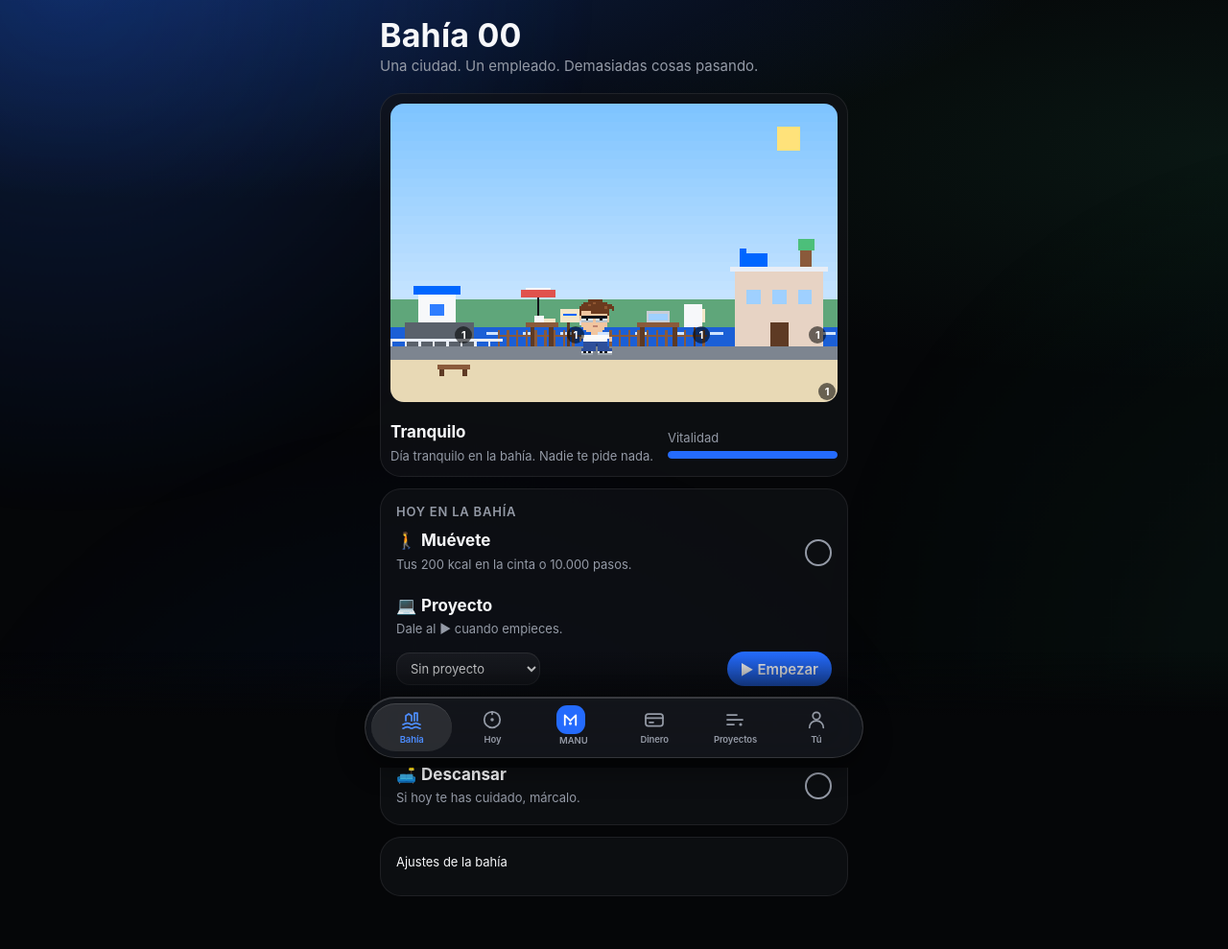
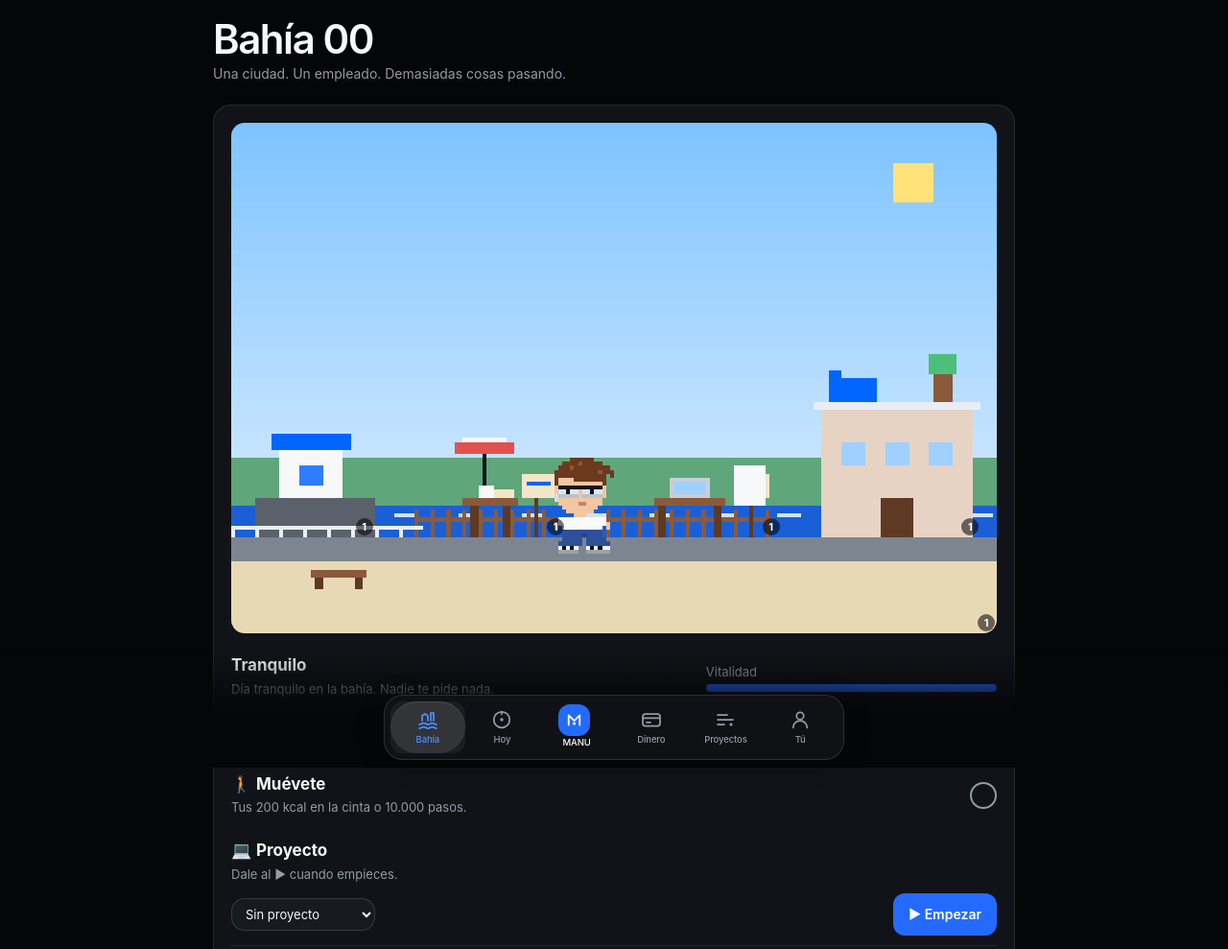
Before and after one commit to elpiernitas/manu-os, a website: page web/index.html in a window 1280 px wide. Shown: the top 989 px of the page at 96% size. Drawn offline with Linux system fonts and the light colour scheme; no server answers.

Commit message:
feat(ui): load original Claude Design theme after other skins

```diff
--- a/web/index.html
+++ b/web/index.html
@@ -20,6 +20,7 @@
 <link rel="stylesheet" href="styles.css">
 <link rel="stylesheet" href="design/fable-today.css">
 <link rel="stylesheet" href="design/horizonte.css">
+<link rel="stylesheet" href="design/claude-design.css">
 <link rel="preload" href="design/fonts/fraunces-italic.woff2" as="font" type="font/woff2" crossorigin>
 <script type="module" src="app.js"></script>
 </head>
```
